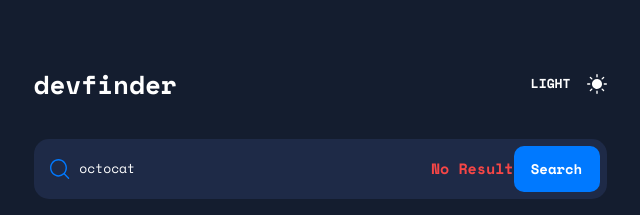
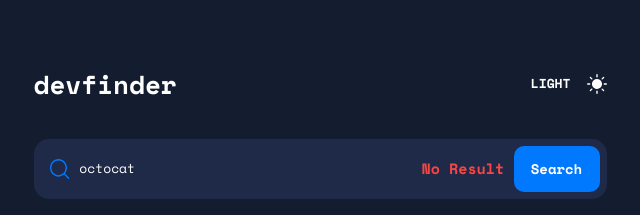
Before and after one commit to Davmike/github-user-search-app, a React (Vite) app: page / in a window 1280 px wide. Shown: the top 215 px of the page, without its empty margins (320-960 px from the left). Built offline with nearby package versions, Linux system fonts and the light colour scheme; no server answers.

Commit message:
fix: change error messege

```diff
--- a/src/Components/Search.jsx
+++ b/src/Components/Search.jsx
@@ -68,7 +68,7 @@ export default function Search({
           />
         </div>
         <div className="flex flex-row items-center">
-          <p className="text-[#F74646] text-[15px] font-bold ">
+          <p className="text-[#F74646] text-[8px] ml-[-89px] w-[92px] hidden font-bold md:block md:text-[15px]">
             {error ? error : "No Result"}
           </p>
           <button
```
